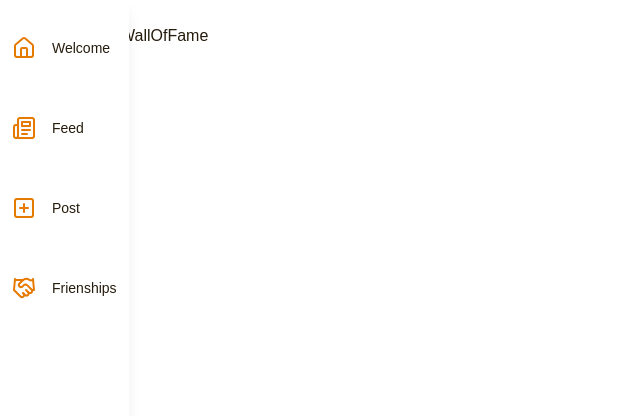
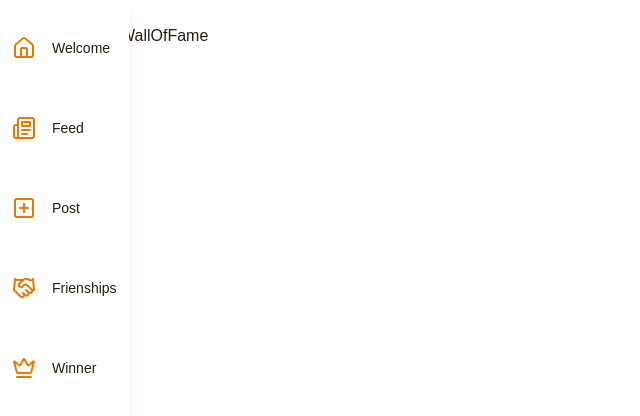
Before and after one commit to LunnS2/Social-Network, a Next.js app: page /wall-of-fame in a window 1280 px wide. Shown: the top 416 px of the page, without its empty margins (0-640 px from the left). Built offline with nearby package versions, Linux system fonts and the light colour scheme; no server answers.

Commit message:
Update sideBar

```diff
--- a/src/app/wall-of-fame/page.tsx
+++ b/src/app/wall-of-fame/page.tsx
@@ -1,3 +1,5 @@
+// social-network\src\app\wall-of-fame
+
 import React from 'react'
 
 function WallOfFame() {
--- a/src/components/side-bar.tsx
+++ b/src/components/side-bar.tsx
@@ -4,7 +4,7 @@
 
 import React from "react";
 import NavLink from "./nav-link";
-import { Handshake, House, NewspaperIcon, SquarePlus } from "lucide-react";
+import { Crown, Handshake, House, NewspaperIcon, SquarePlus } from "lucide-react";
 import AuthButton from "./auth-button";
 
 const SideBar = () => {
@@ -16,6 +16,7 @@ const SideBar = () => {
         <NavLink href="feed" icon={<NewspaperIcon />} label="Feed" />
         <NavLink href="create-post" icon={<SquarePlus />} label="Post" />
         <NavLink href="friendship" icon={<Handshake />} label="Frienships" />
+        <NavLink href="wall-of-fame" icon={<Crown />} label="Winner" />
         {/* Add more links as needed */}
       </nav>
 
```
Also changed, not shown: src/app/ranking/page.tsx (deleted).
